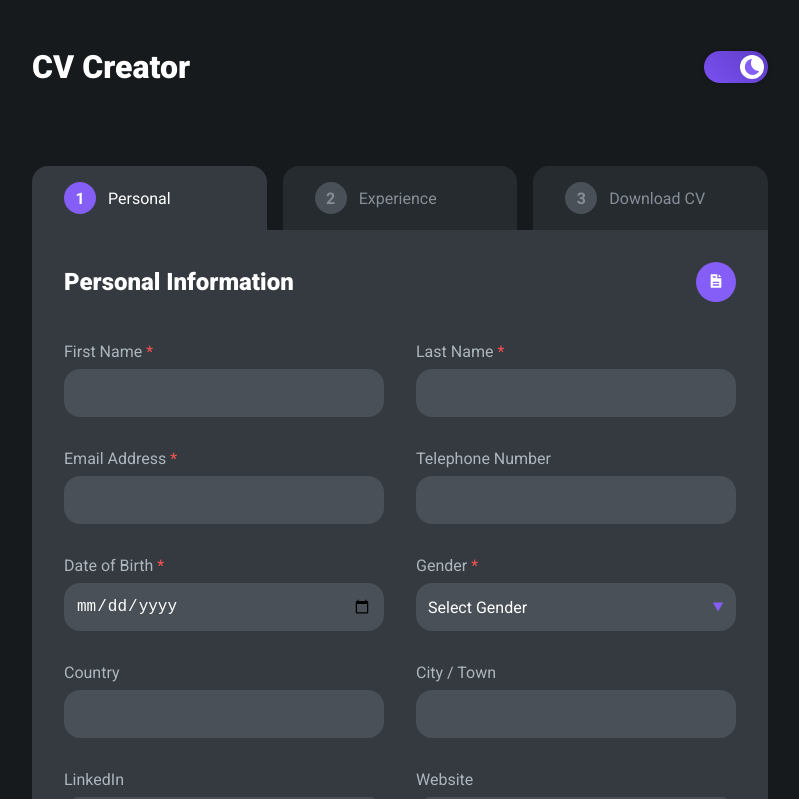
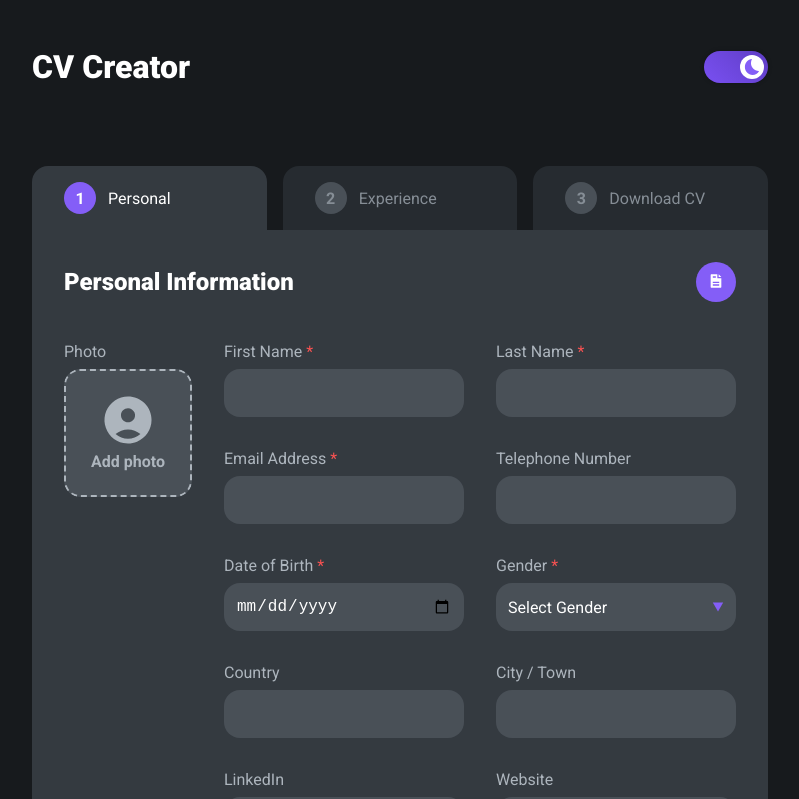
Before and after one commit to michalwachowicz/cv-application, a React (Create React App) app: page / in a window 1280 px wide. Shown: the top 799 px of the page, without its empty margins (240-1039 px from the left). Built offline with nearby package versions, Linux system fonts and the light colour scheme.

Commit message:
Add photo input component to personal page

```diff
--- a/src/components/App.jsx
+++ b/src/components/App.jsx
@@ -9,6 +9,7 @@ import { getCurrentTabItemId, setCurrentTabItem } from '../util/tabUtil';
 
 function App() {
   const [theme, setTheme] = useState('dark');
+  const [userPhoto, setUserPhoto] = useState(null);
   const [tabBarItems, setTabBarItems] = useState([
     { title: 'Personal', active: true, id: uniqid() },
     { title: 'Experience', active: false, id: uniqid() },
@@ -38,6 +39,11 @@ function App() {
     }
   }, []);
 
+  const updatePhoto = (url) => {
+    if (userPhoto) URL.revokeObjectURL(userPhoto);
+    setUserPhoto(url);
+  };
+
   return (
     <ThemeProvider theme={theme === 'dark' ? darkTheme : lightTheme}>
       <>
@@ -52,7 +58,9 @@ function App() {
             onRetrieveData={() => {
               // TODO: Add retrieved data to CV Card
             }}
+            userPhoto={userPhoto}
             index={getCurrentTabItemId(tabBarItems)}
+            onUploadImage={updatePhoto}
           />
         </Container>
         <GlobalStyles />
--- a/src/components/main/MainCard.jsx
+++ b/src/components/main/MainCard.jsx
@@ -5,8 +5,15 @@ import MainContent from './MainContent';
 import TabBar, { itemsArray } from '../tab/TabBar';
 
 function MainCard(props) {
-  const { tabBarItems, onCurrentChange, onDisplayCV, onRetrieveData, index } =
-    props;
+  const {
+    tabBarItems,
+    onCurrentChange,
+    onDisplayCV,
+    onRetrieveData,
+    onUploadImage,
+    userPhoto,
+    index,
+  } = props;
   return (
     <Main>
       <TabBar items={tabBarItems} onCurrentChange={onCurrentChange} />
@@ -15,6 +22,8 @@ function MainCard(props) {
         onDisplayCV={onDisplayCV}
         onRetrieveData={onRetrieveData}
         onChangePage={onCurrentChange}
+        onUploadImage={onUploadImage}
+        userPhoto={userPhoto}
       />
     </Main>
   );
@@ -25,7 +34,13 @@ MainCard.propTypes = {
   onCurrentChange: PropTypes.func.isRequired,
   onDisplayCV: PropTypes.func.isRequired,
   onRetrieveData: PropTypes.func.isRequired,
+  onUploadImage: PropTypes.func.isRequired,
+  userPhoto: PropTypes.string,
   index: PropTypes.number.isRequired,
+};
+
+MainCard.defaultProps = {
+  userPhoto: null,
 };
 
 const Main = styled.main`
--- a/src/components/main/MainContent.jsx
+++ b/src/components/main/MainContent.jsx
@@ -6,7 +6,15 @@ import Experience from '../pages/Experience';
 import DownloadCV from '../pages/DownloadCV';
 import CVButton from '../elements/CVButton';
 
-function MainContent({ index, onDisplayCV, onRetrieveData, onChangePage }) {
+function MainContent(props) {
+  const {
+    index,
+    onDisplayCV,
+    onRetrieveData,
+    onUploadImage,
+    onChangePage,
+    userPhoto,
+  } = props;
   const pages = [
     {
       title: 'Personal Information',
@@ -14,6 +22,8 @@ function MainContent({ index, onDisplayCV, onRetrieveData, onChangePage }) {
         <Personal
           onRetrieveData={onRetrieveData}
           onClickNext={() => onChangePage(1)}
+          onUploadImage={onUploadImage}
+          userPhoto={userPhoto}
         />
       ),
     },
@@ -35,7 +45,13 @@ MainContent.propTypes = {
   index: PropTypes.number.isRequired,
   onDisplayCV: PropTypes.func.isRequired,
   onRetrieveData: PropTypes.func.isRequired,
+  onUploadImage: PropTypes.func.isRequired,
   onChangePage: PropTypes.func.isRequired,
+  userPhoto: PropTypes.string,
+};
+
+MainContent.defaultProps = {
+  userPhoto: null,
 };
 
 const MainContentContainer = styled.div`
--- a/src/components/pages/Personal.jsx
+++ b/src/components/pages/Personal.jsx
@@ -1,15 +1,19 @@
 import React from 'react';
 import PropTypes from 'prop-types';
+import styled from 'styled-components';
 import Input from '../elements/Input';
 import InputContainer from '../containers/InputContainer';
 import InputsWrapper from '../wrappers/InputsWrapper';
 import Select from '../elements/Select';
 import { SuccessButton } from '../elements/UIButton';
 import ButtonContainer from '../containers/ButtonContainer';
+import ImageInput from '../elements/ImageInput';
 
 function Personal(props) {
-  const { onRetrieveData, onClickNext } = props;
+  const { onRetrieveData, onUploadImage, onClickNext, userPhoto } = props;
   return (
+    <ContentWrapper>
+      <ImageInput image={userPhoto} onUploadImage={onUploadImage} />
       <div>
         <InputsWrapper>
           <InputContainer>
@@ -93,12 +97,30 @@ function Personal(props) {
           <SuccessButton onClick={onClickNext}>Next</SuccessButton>
         </ButtonContainer>
       </div>
+    </ContentWrapper>
   );
 }
 
+const ContentWrapper = styled.div`
+  display: flex;
+  align-items: flex-start;
+  gap: 2rem;
+
+  @media (max-width: 650px) {
+    flex-direction: column;
+    align-items: center;
+  }
+`;
+
 Personal.propTypes = {
   onRetrieveData: PropTypes.func.isRequired,
+  onUploadImage: PropTypes.func.isRequired,
   onClickNext: PropTypes.func.isRequired,
+  userPhoto: PropTypes.string,
+};
+
+Personal.defaultProps = {
+  userPhoto: null,
 };
 
 export default Personal;
```
Lines whose indentation alone changed are shown as unchanged.
